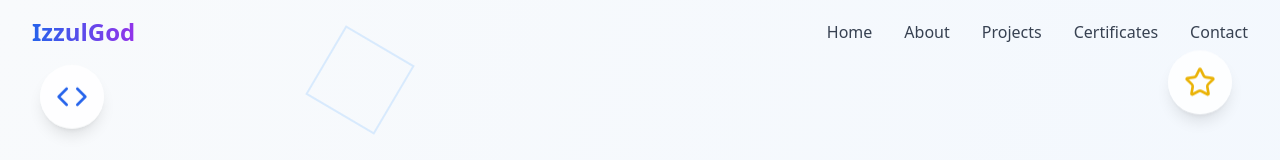
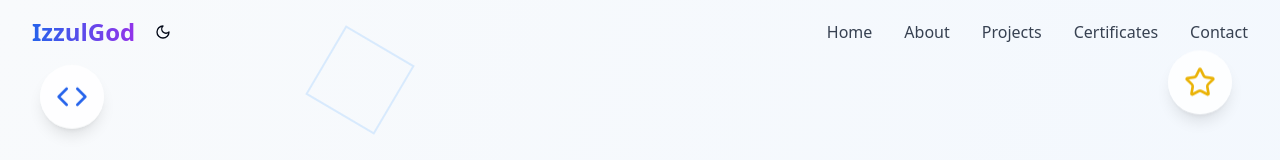
Before and after one commit to IzzulGod/about-izzulgod, a React (Vite) app: page / in a window 1280 px wide. Shown: the top 160 px of the page. Built offline with nearby package versions, Linux system fonts and the light colour scheme.

Commit message:
Add dark mode toggle
Implement dark mode toggle and position it next to the "IzzulGod" text in the navigation bar.

```diff
--- a/src/App.tsx
+++ b/src/App.tsx
@@ -1,8 +1,10 @@
+
 import { Toaster } from "@/components/ui/toaster";
 import { Toaster as Sonner } from "@/components/ui/sonner";
 import { TooltipProvider } from "@/components/ui/tooltip";
 import { QueryClient, QueryClientProvider } from "@tanstack/react-query";
 import { BrowserRouter, Routes, Route } from "react-router-dom";
+import { ThemeProvider } from "./components/ThemeProvider";
 import Index from "./pages/Index";
 import NotFound from "./pages/NotFound";
 
@@ -10,6 +12,7 @@ const queryClient = new QueryClient();
 
 const App = () => (
   <QueryClientProvider client={queryClient}>
+    <ThemeProvider>
       <TooltipProvider>
         <Toaster />
         <Sonner />
@@ -21,6 +24,7 @@ const App = () => (
           </Routes>
         </BrowserRouter>
       </TooltipProvider>
+    </ThemeProvider>
   </QueryClientProvider>
 );
 
--- /dev/null
+++ b/src/components/DarkModeToggle.tsx
@@ -0,0 +1,26 @@
+
+import { Moon, Sun } from 'lucide-react';
+import { useTheme } from './ThemeProvider';
+import { Button } from '@/components/ui/button';
+
+const DarkModeToggle = () => {
+  const { theme, toggleTheme } = useTheme();
+
+  return (
+    <Button
+      variant="ghost"
+      size="icon"
+      onClick={toggleTheme}
+      className="h-8 w-8"
+    >
+      {theme === 'light' ? (
+        <Moon className="h-4 w-4" />
+      ) : (
+        <Sun className="h-4 w-4" />
+      )}
+      <span className="sr-only">Toggle theme</span>
+    </Button>
+  );
+};
+
+export default DarkModeToggle;
--- a/src/components/Navigation.tsx
+++ b/src/components/Navigation.tsx
@@ -1,6 +1,7 @@
 
 import { useState, useEffect } from "react";
 import { Menu, X } from "lucide-react";
+import DarkModeToggle from "./DarkModeToggle";
 
 const Navigation = () => {
   const [isOpen, setIsOpen] = useState(false);
@@ -39,12 +40,15 @@ const Navigation = () => {
 
   return (
     <nav className={`fixed top-0 w-full z-50 transition-all duration-300 ${
-      scrolled ? "bg-white/80 backdrop-blur-md shadow-lg" : "bg-transparent"
+      scrolled ? "bg-white/80 dark:bg-gray-900/80 backdrop-blur-md shadow-lg" : "bg-transparent"
     }`}>
       <div className="max-w-7xl mx-auto px-4 sm:px-6 lg:px-8">
         <div className="flex justify-between items-center py-4">
-          <div className="text-2xl font-bold bg-gradient-to-r from-blue-600 to-purple-600 bg-clip-text text-transparent">
-            IzzulGod
+          <div className="flex items-center space-x-3">
+            <div className="text-2xl font-bold bg-gradient-to-r from-blue-600 to-purple-600 bg-clip-text text-transparent">
+              IzzulGod
+            </div>
+            <DarkModeToggle />
           </div>
 
           {/* Desktop Menu */}
@@ -53,7 +57,7 @@ const Navigation = () => {
               <button
                 key={item.name}
                 onClick={() => handleNavClick(item.href)}
-                className="text-gray-700 hover:text-blue-600 transition-all duration-300 font-medium hover:scale-105 active:scale-95"
+                className="text-gray-700 dark:text-gray-300 hover:text-blue-600 dark:hover:text-blue-400 transition-all duration-300 font-medium hover:scale-105 active:scale-95"
               >
                 {item.name}
               </button>
@@ -63,21 +67,21 @@ const Navigation = () => {
           {/* Mobile Menu Button */}
           <button
             onClick={() => setIsOpen(!isOpen)}
-            className="md:hidden p-2 rounded-lg hover:bg-gray-100 transition-all duration-300 hover:scale-105 active:scale-95"
+            className="md:hidden p-2 rounded-lg hover:bg-gray-100 dark:hover:bg-gray-800 transition-all duration-300 hover:scale-105 active:scale-95"
           >
-            {isOpen ? <X size={24} /> : <Menu size={24} />}
+            {isOpen ? <X size={24} className="text-gray-700 dark:text-gray-300" /> : <Menu size={24} className="text-gray-700 dark:text-gray-300" />}
           </button>
         </div>
 
         {/* Mobile Menu */}
         {isOpen && (
-          <div className="md:hidden absolute top-full left-0 w-full bg-white shadow-lg rounded-b-lg animate-fade-in">
+          <div className="md:hidden absolute top-full left-0 w-full bg-white dark:bg-gray-900 shadow-lg rounded-b-lg animate-fade-in">
             <div className="py-4 space-y-2">
               {navItems.map((item) => (
                 <button
                   key={item.name}
                   onClick={() => handleNavClick(item.href)}
-                  className="block w-full text-left px-4 py-2 text-gray-700 hover:text-blue-600 hover:bg-gray-50 transition-all duration-300"
+                  className="block w-full text-left px-4 py-2 text-gray-700 dark:text-gray-300 hover:text-blue-600 dark:hover:text-blue-400 hover:bg-gray-50 dark:hover:bg-gray-800 transition-all duration-300"
                 >
                   {item.name}
                 </button>
--- /dev/null
+++ b/src/components/ThemeProvider.tsx
@@ -0,0 +1,52 @@
+
+import React, { createContext, useContext, useEffect, useState } from 'react';
+
+type Theme = 'dark' | 'light';
+
+type ThemeProviderContextType = {
+  theme: Theme;
+  setTheme: (theme: Theme) => void;
+  toggleTheme: () => void;
+};
+
+const ThemeProviderContext = createContext<ThemeProviderContextType | undefined>(undefined);
+
+export function ThemeProvider({ children }: { children: React.ReactNode }) {
+  const [theme, setTheme] = useState<Theme>(() => {
+    if (typeof window !== 'undefined') {
+      return (localStorage.getItem('theme') as Theme) || 'light';
+    }
+    return 'light';
+  });
+
+  useEffect(() => {
+    const root = window.document.documentElement;
+    root.classList.remove('light', 'dark');
+    root.classList.add(theme);
+    localStorage.setItem('theme', theme);
+  }, [theme]);
+
+  const toggleTheme = () => {
+    setTheme(prevTheme => prevTheme === 'light' ? 'dark' : 'light');
+  };
+
+  const value = {
+    theme,
+    setTheme,
+    toggleTheme,
+  };
+
+  return (
+    <ThemeProviderContext.Provider value={value}>
+      {children}
+    </ThemeProviderContext.Provider>
+  );
+}
+
+export const useTheme = () => {
+  const context = useContext(ThemeProviderContext);
+  if (context === undefined) {
+    throw new Error('useTheme must be used within a ThemeProvider');
+  }
+  return context;
+};
```
Lines whose indentation alone changed are shown as unchanged.
